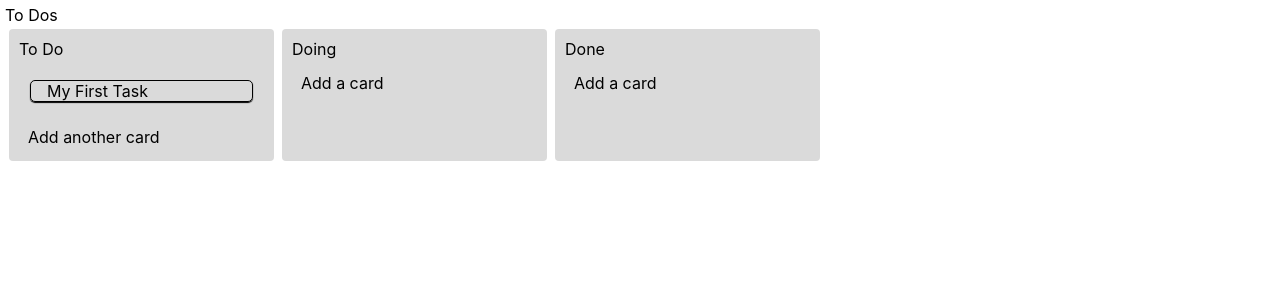
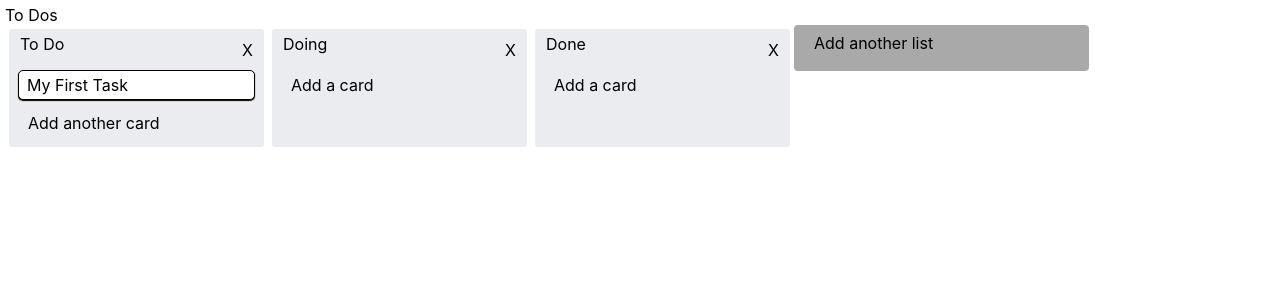
Before and after one commit to VernonQuan/Trelleo, a React (Create React App) app: page / in a window 1280 px wide. Shown: the top 300 px of the page. Built offline with nearby package versions, Linux system fonts and the light colour scheme.

Commit message:
List add/edit/delete complete

```diff
--- a/src/components/board/Board.scss
+++ b/src/components/board/Board.scss
@@ -1,8 +1,25 @@
 .Board {
   padding: 5px;
+  height: 100vh;
+  width: 100vh;
 }
 
 .ListContainer {
   display: flex;
   flex-direction: row;
 }
+
+.openAddList {
+  // background-color: hsla(0, 0%, 100%, .24);
+  background-color: darkgrey;
+  border-radius: 4px;
+  max-height: 30px;
+  min-width: 255px;
+  padding: 8px 20px;
+  width: 255px;
+  vertical-align: middle;
+
+  &:hover {
+    cursor: pointer;
+  }
+}
--- a/src/components/board/Board.tsx
+++ b/src/components/board/Board.tsx
@@ -1,11 +1,48 @@
-import { useSelector } from 'react-redux';
+import { ChangeEvent, FormEvent, useState } from 'react';
+import { useDispatch, useSelector } from 'react-redux';
 import { AppState } from '../../store/rootReducer';
+import { createNewList } from '../list/actions';
 import List from '../list/List';
+import { ADD_LIST } from '../list/types';
 import './Board.scss';
 
 const Board = () => {
   const { board } = useSelector((state: AppState) => state);
+  const [createList, setCreateList] = useState(false);
+  const [createListText, setCreateListText] = useState('');
   const { lists, title } = board;
+  const dispatch = useDispatch();
+
+  const toggleCreateList = () => {
+    setCreateList(!createList);
+  };
+
+  const onSubmitList = (e: FormEvent<HTMLFormElement>): void => {
+    e.preventDefault();
+    submitList();
+  };
+
+  const onChangeListText = (e: ChangeEvent<HTMLInputElement>): void => {
+    setCreateListText(e.target.value);
+  };
+
+  const submitList = () => {
+    if (createListText.trim() === '') {
+      return;
+    }
+    dispatch({
+      type: ADD_LIST,
+      payload: {
+        list: {
+          id: lists[lists.length - 1].id + 1,
+          title: createListText,
+          cards: [],
+        },
+      },
+    });
+    setCreateListText('');
+  };
+
   return (
     <div className="Board">
       <div>{title}</div>
@@ -13,7 +50,24 @@ const Board = () => {
         {lists.map((list) => (
           <List key={`${list.title}-${list.id}`} {...list} />
         ))}
-        <div></div>
+        {createList ? (
+          <form onSubmit={onSubmitList}>
+            <input
+              autoFocus
+              type="text"
+              onBlur={toggleCreateList}
+              onChange={onChangeListText}
+              placeholder="Enter list title..."
+              value={createListText}
+            />
+            <input type="submit" />
+            <span onClick={toggleCreateList}>X</span>
+          </form>
+        ) : (
+          <div onClick={toggleCreateList} className="openAddList">
+            Add {lists.length > 0 ? 'another' : 'a'} list
+          </div>
+        )}
       </div>
     </div>
   );
--- a/src/components/card/Card.scss
+++ b/src/components/card/Card.scss
@@ -1,4 +1,5 @@
 .card {
+  background-color: white;
   border: 1px;
   border-style: solid;
   border-radius: 5px;
@@ -6,8 +7,10 @@
   display: flex;
   flex-direction: row;
   flex-wrap: wrap;
-  margin: 2vh;
-  padding-left: 2vh;
+  margin: 4px;
+  overflow: auto;
+  overflow-wrap: break-word;
+  padding: 4px 0 4px 8px;
   -webkit-box-shadow: 0px 1px 1px #000000;
   -moz-box-shadow: 0px 1px 1px #000000;
 
--- a/src/components/constants/helperFunctions.ts
+++ b/src/components/constants/helperFunctions.ts
@@ -1,3 +1,5 @@
+import { useEffect } from 'react';
+
 export const getInitials = (name: string): string => {
   const names = name.split(' ');
   if (names.length === 1) {
--- a/src/components/list/List.scss
+++ b/src/components/list/List.scss
@@ -1,18 +1,23 @@
 .list {
-  background-color: rgb(218, 218, 218);
-  border-radius: 4px;
+  background-color: #ebecf0;
+  border-radius: 3px;
+  box-sizing: border-box;
   display: flex;
   flex-direction: column;
   margin: 4px;
+  max-height: 100%;
   min-width: 255px;
+  overflow: auto;
   padding: 5px;
+  position: relative;
   width: 255px;
+  white-space: normal;
 }
 
 .title {
   border-radius: 2px;
-  min-width: 200px;
-  padding: 5px;
+  min-width: 180px;
+  padding: 6px;
 
   &:hover {
     cursor: pointer;
@@ -22,6 +27,12 @@
     background-color: rgb(255, 255, 255);
     cursor: text;
   }
+}
+
+.openCardComposer {
+  display: flexbox;
+  flex-direction: row;
+  justify-content: space-between;
 }
 
 .add {
@@ -37,15 +48,32 @@
   }
 }
 
+.deleteButton {
+  border-radius: 3px;
+  padding: 6px;
+  float: right;
+
+  &:hover {
+    background-color: lightgray;
+    cursor: pointer;
+  }
+}
+
 .cardComposer {
-  width: 100vh;
-  min-width: 100vh;
+  color: #5e6c84;
+  min-width: 240px;
+  width: 240px;
 }
 
 .cardComposerTextArea {
+  border-radius: 5px;
   height: unset;
-  padding: 4px;
-  min-height: 40px;
+  padding: 4px 4px 30px 4px;
+  max-height: 120px;
+  margin: 4px;
+  min-height: 54px;
+  overflow: hidden;
+  overflow-wrap: break-word;
   resize: none;
   width: 240px;
 }
--- a/src/components/list/List.tsx
+++ b/src/components/list/List.tsx
@@ -1,8 +1,9 @@
-import { useState } from 'react';
+import { useEffect, useState } from 'react';
 import { useDispatch } from 'react-redux';
 import { Card } from '../card/Card';
+import { ADD_CARD } from '../card/types';
 import './List.scss';
-import { EDIT_LIST, IList } from './types';
+import { DELETE_LIST, EDIT_LIST, IList } from './types';
 
 const List = (props: IList): JSX.Element => {
   const { title, cards, id } = props;
@@ -10,9 +11,7 @@ const List = (props: IList): JSX.Element => {
   const [createNewCard, setCreateNewCard] = useState(false);
   const [newCardText, setNewCardText] = useState('');
   const [titleState, setTitleState] = useState(title);
-  const textArea = document.querySelector('textarea');
-  const textRowCount = textArea ? textArea.value.split('\n').length : 0;
-  const rows = textRowCount + 1;
+  const [textareaRows, setTextareaRows] = useState(1);
   const dispatch = useDispatch();
 
   const handleTitleOnSubmit = (e: React.FormEvent<HTMLFormElement>): void => {
@@ -26,7 +25,7 @@ const List = (props: IList): JSX.Element => {
 
   const submitChange = () => {
     setEditingTitle(false);
-    if (titleState === '') {
+    if (titleState.trim() === '') {
       setTitleState(title);
       return;
     }
@@ -54,12 +53,70 @@ const List = (props: IList): JSX.Element => {
     setEditingTitle(true);
   };
 
+  const deleteList = () => {
+    dispatch({
+      type: DELETE_LIST,
+      payload: {
+        list: props,
+      },
+    });
+  };
+
   const onChangeNewCard = (e: React.ChangeEvent<HTMLTextAreaElement>): void => {
+    const lineHeight = 18;
+    const oldRows = e.target.rows;
+    e.target.rows = 1;
+    const newRows = ~~(e.target.scrollHeight / lineHeight);
+
+    if (newRows === oldRows) {
+      e.target.rows = newRows;
+    }
+
+    setTextareaRows(newRows);
     setNewCardText(e.target.value);
   };
 
+  const onBlurNewCard = () => {
+    submitNewCard();
+    setCreateNewCard(false);
+    setNewCardText('');
+  };
+
+  const submitNewCard = () => {
+    if (newCardText.trim() === '') {
+      return;
+    }
+    dispatch({
+      type: ADD_CARD,
+      payload: {
+        card: {
+          id: cards.length,
+          title: newCardText,
+          members: [],
+        },
+        list: props,
+      },
+    });
+    setNewCardText('');
+  };
+
+  const enterKeyDetector = ({ key }: KeyboardEvent) => {
+    if (key === 'Enter') {
+      submitNewCard();
+    }
+  };
+
+  useEffect(() => {
+    window.addEventListener('keydown', enterKeyDetector);
+
+    return () => {
+      window.removeEventListener('keydown', enterKeyDetector);
+    };
+  }, []);
+
   return (
     <div className="list">
+      <div className="openCardComposer">
         {editingTitle ? (
           <form onSubmit={handleTitleOnSubmit}>
             <input
@@ -72,20 +129,26 @@ const List = (props: IList): JSX.Element => {
             />
           </form>
         ) : (
-        <div className="title" onClick={editText}>
+          <span className="title" onClick={editText}>
             {titleState}
+          </span>
+        )}
+        <span onClick={deleteList} className="deleteButton">
+          X
+        </span>
       </div>
-      )}
       {cards.map((card) => (
         <Card key={`${card.title}-${card.id}`} {...card} />
       ))}
       {createNewCard ? (
         <form className="cardComposer">
           <textarea
+            autoFocus
             className="cardComposerTextArea"
+            onBlur={onBlurNewCard}
             onChange={onChangeNewCard}
             placeholder="Enter a title for this card..."
-            rows={rows}
+            rows={textareaRows}
             value={newCardText}
           />
         </form>
```
Also changed, not shown: src/store/rootReducer.ts (+0 -9 lines). Lines whose indentation alone changed are shown as unchanged.
